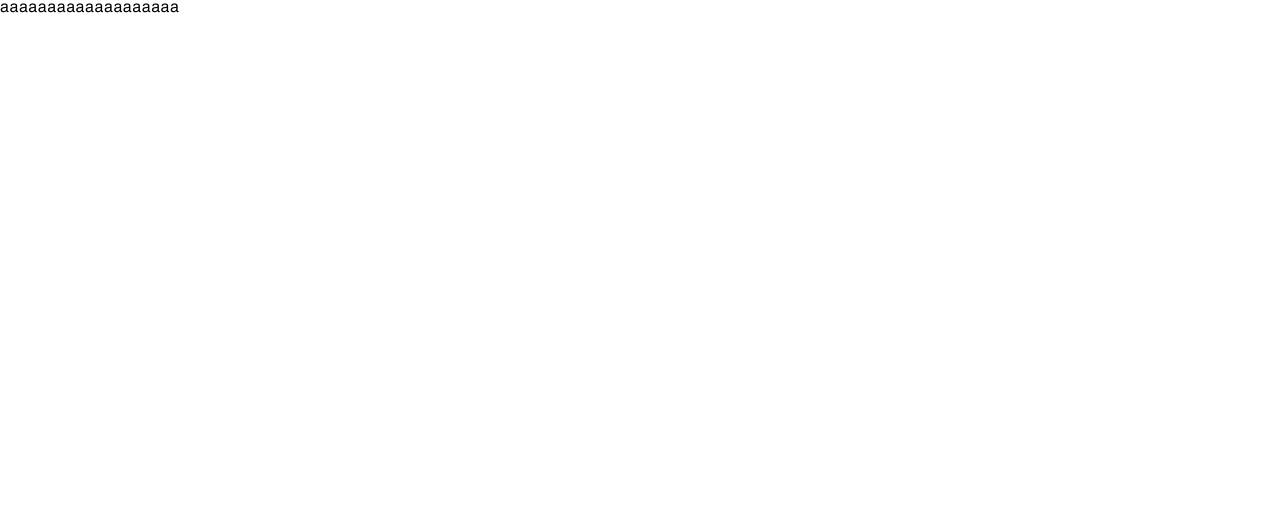
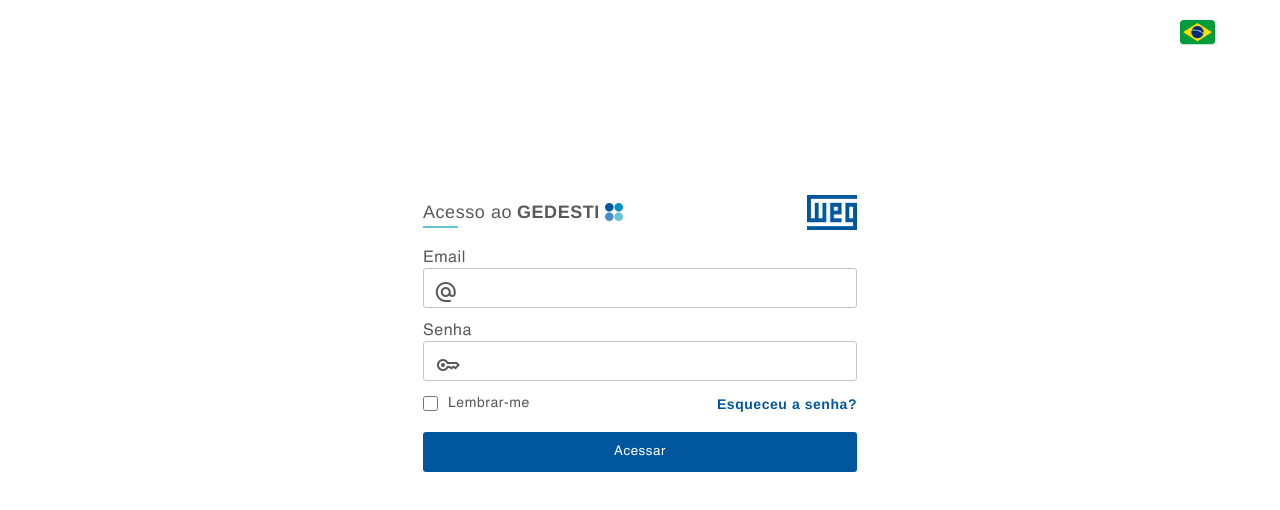
Before and after one commit to leopoglia/IDS, a React (Create React App) app in the folder gedesti/: page / in a window 1280 px wide. Shown: the top 510 px of the page. Built offline with nearby package versions, Linux system fonts and the light colour scheme.

Commit message:
fix form

```diff
--- a/gedesti/src/App.js
+++ b/gedesti/src/App.js
@@ -1,7 +1,6 @@
 export default function App() {
   return (
     <div className="App">
-        aaaaaaaaaaaaaaaaaaa
     </div>
   );
 }
--- a/gedesti/src/components/Login/Form/Form.css
+++ b/gedesti/src/components/Login/Form/Form.css
@@ -1,7 +1,7 @@
 form {
-    width: 45%;
+    width: 35%;
     margin: auto;
-    margin-top: 80px;
+    margin-top: 150px;
 }
 
 form header {
--- a/gedesti/src/components/Login/Login.css
+++ b/gedesti/src/components/Login/Login.css
@@ -1,9 +1,9 @@
-.login{
-    min-height: 100%;
+.login {
+    height: calc(100vh - 65px);
     margin: 20px;
 }
 
-.login header{
+.login header {
     display: flex;
     justify-content: end;
 }
--- a/gedesti/src/components/Login/Login.js
+++ b/gedesti/src/components/Login/Login.js
@@ -9,7 +9,9 @@
                 <Language />
             </header>
 
-            <Form></Form>
+            <div className="form">
+                <Form></Form>
+            </div>
         </div>
     );
 }
--- a/gedesti/src/index.css
+++ b/gedesti/src/index.css
@@ -94,3 +94,7 @@
 input[type=checkbox]:checked {
   outline: none;
 }
+
+.material-symbols-outlined{
+  user-select: none;
+}
--- a/gedesti/src/routes.js
+++ b/gedesti/src/routes.js
@@ -11,8 +11,7 @@
     return (
         <BrowserRouter>
             <Routes>
-                <Route path="/" element={<App />} />
-                <Route path="/form" element={<Form />} />
+                <Route path="/" element={<Form />} />
                 <Route path="/header" element={<Header />} />
                 <Route path="/nav" element={<Nav />} />
                 <Route path="/demandas" element={<Demandas />} />
```
